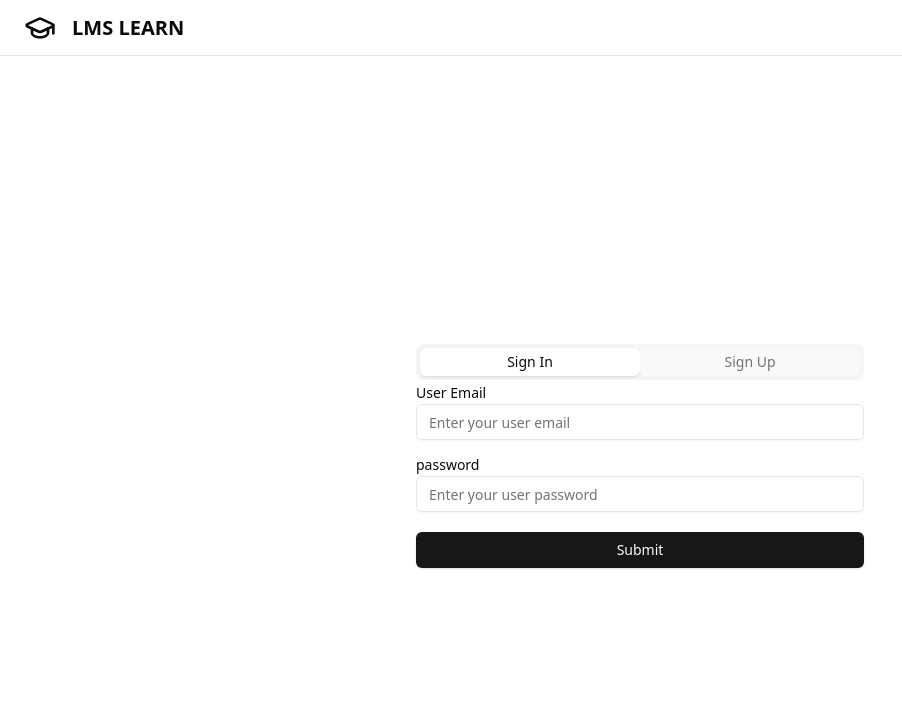
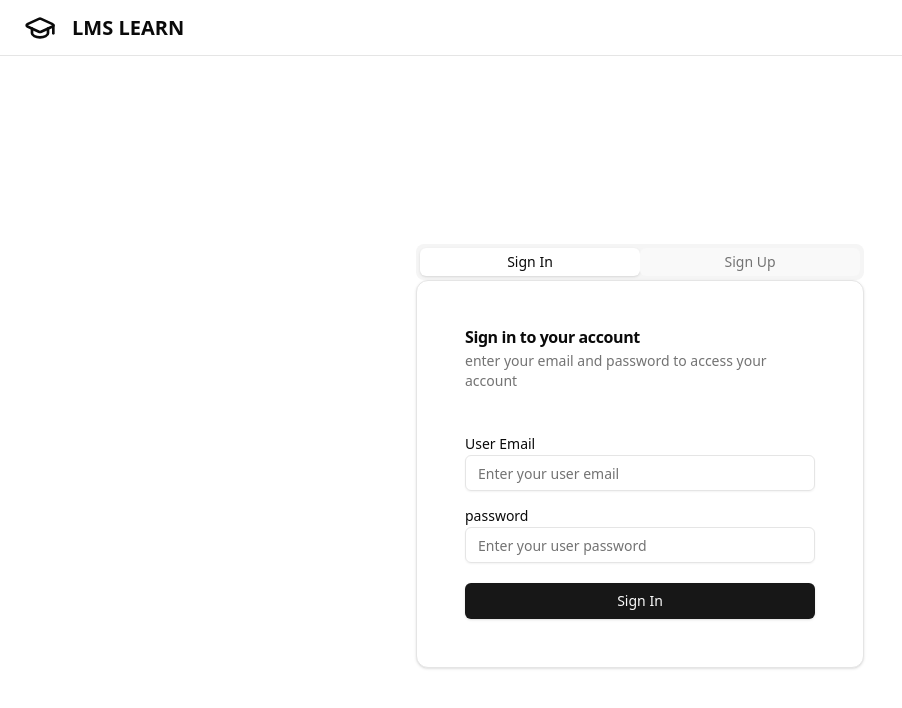
Before and after one commit to BARNALIXD/MERNclient, a React (Vite) app: page /auth in a window 1280 px wide. Shown: the top 708 px of the page, without its empty margins (0-902 px from the left). Built offline with nearby package versions, Linux system fonts and the light colour scheme.

Commit message:
Sign in form controls

```diff
--- a/src/pages/auth/index.jsx
+++ b/src/pages/auth/index.jsx
@@ -1,4 +1,5 @@
 import CommonForm from "@/components/common-form";
+import { Card, CardContent, CardDescription, CardHeader, CardTitle } from "@/components/ui/card";
 import { TabsList, TabsTrigger } from "@/components/ui/tabs";
 import { signInFormControls, signUpFormControls } from "@/config";
 import { Tabs, TabsContent } from "@radix-ui/react-tabs";
@@ -33,7 +34,20 @@ function Authpage() {
             <TabsTrigger value="signup">Sign Up</TabsTrigger>
           </TabsList>
           <TabsContent value="signin">
-           <CommonForm formControls={signInFormControls}/>
+           <Card className="p-6 space-y-4">
+            <CardHeader>
+                <CardTitle>Sign in to your account</CardTitle>
+                <CardDescription>
+                    enter your email and password to access your account
+                </CardDescription>
+            </CardHeader>
+            <CardContent className="space-y-2">
+                <CommonForm
+                formControls={signInFormControls}
+                buttonText={'Sign In'}
+                />
+            </CardContent>
+           </Card>
           </TabsContent>
           <TabsContent value="signup">
             <CommonForm formControls={signUpFormControls}/>
```
